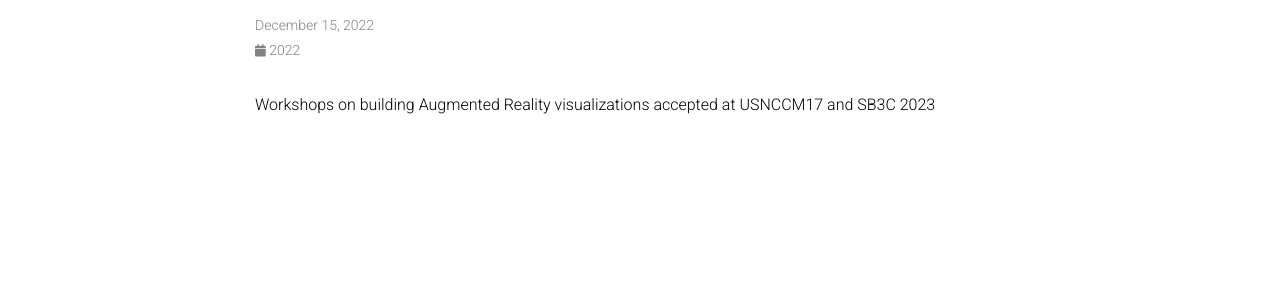
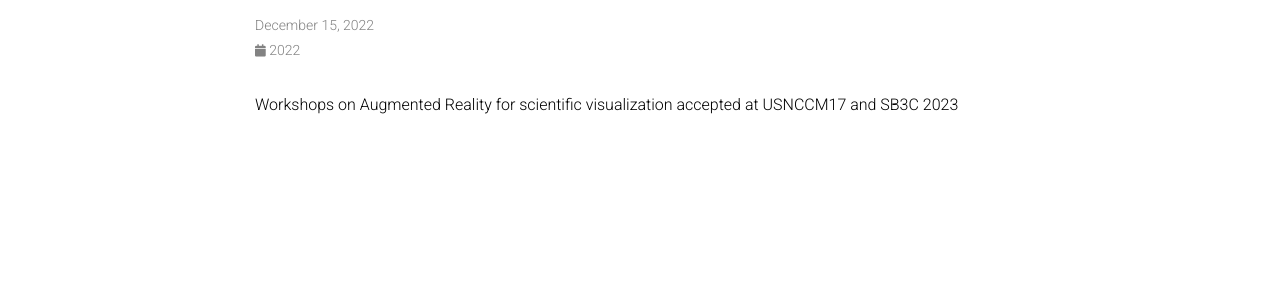
Before and after one commit to mrudangm/mrudangm.github.io, a Jekyll site: the page built from _news/announcement_5.md, in a window 1280 px wide. Shown: the part 146-433 px from the top of the page. Built offline with Jekyll 4.4.1, drawn with Linux system fonts in a browser that asks for light colours; comment, search, counter and statistics services are not loaded; a style sheet for code colours, icons or effects is not loaded; a file with an impossible date is left out.

Commit message:
Update announcements

```diff
--- a/_news/announcement_5.md
+++ b/_news/announcement_5.md
@@ -5,4 +5,4 @@
 related_posts: false
 ---
 
-Workshops on building Augmented Reality visualizations accepted at USNCCM17 and SB3C 2023
+Workshops on Augmented Reality for scientific visualization accepted at USNCCM17 and SB3C 2023
```
Also changed, not shown: _news/announcement_4.md (+2 -2 lines), _news/announcement_6.md (+6 -0 lines), _news/announcement_7.md (+1 -1 lines).
